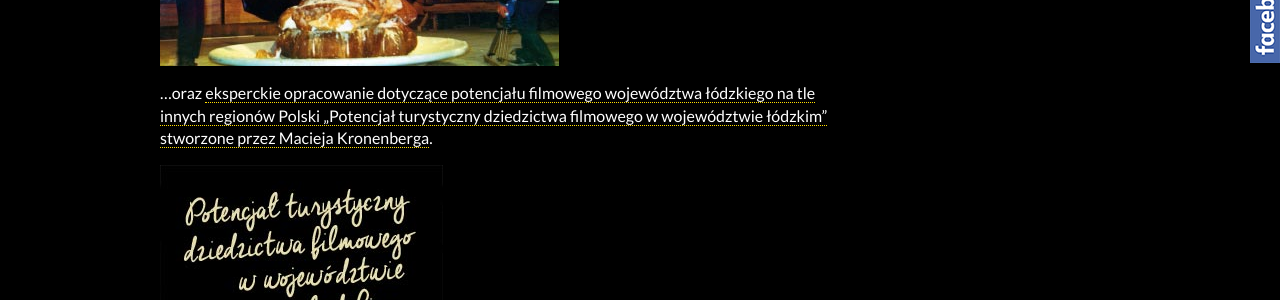
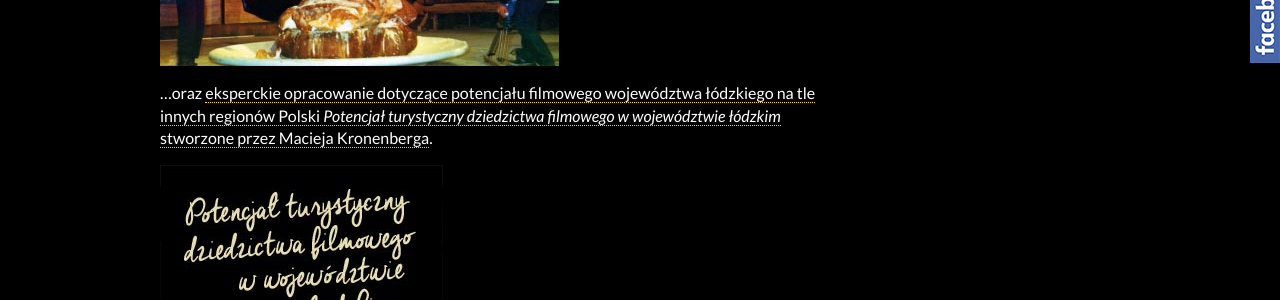
Before and after one commit to fusilli/filmowelodzkie, a Jekyll site: the page built from publikacje.md, in a window 1280 px wide and 900 px high, scrolled down 1555 px. Shown: the part 177-477 px from the top of the window. Built offline with Jekyll 4.4.1, drawn with Linux system fonts in a browser that asks for light colours; nearby versions of some CDN libraries.

```diff
--- a/publikacje.md
+++ b/publikacje.md
@@ -19,7 +19,7 @@ W 2016 r. w ramach projektu „Szlak filmowy województwa łódzkiego” [Filmow
 
 [![Szlak filmowy województwa łódzkiego](/img/szlak-filmowy-wojewodztwa-lodzkiego.jpg)](https://regiocentrum.pl/media/pages/o-nas/zrealizowane-projekty/potencjal-filmowy-wojewodztwa-lodzkiego/1a2f849e3d-1664362990/szlak-filmowy-wojewodztwa-lodzkiego-web-2022-09-27.pdf)
 
-…oraz [eksperckie opracowanie dotyczące potencjału filmowego województwa łódzkiego na tle innych regionów Polski „Potencjał turystyczny dziedzictwa filmowego w województwie łódzkim” stworzone przez Macieja Kronenberga](https://regiocentrum.pl/media/pages/o-nas/zrealizowane-projekty/potencjal-filmowy-wojewodztwa-lodzkiego/368c473929-1596056860/potencjal-turystyczny-dziedzictwa-filmowego-w-woj.-lodzkim_kronenberg_regio-2016.pdf).
+…oraz [eksperckie opracowanie dotyczące potencjału filmowego województwa łódzkiego na tle innych regionów Polski *Potencjał turystyczny dziedzictwa filmowego w województwie łódzkim* stworzone przez Macieja Kronenberga](https://regiocentrum.pl/media/pages/o-nas/zrealizowane-projekty/potencjal-filmowy-wojewodztwa-lodzkiego/368c473929-1596056860/potencjal-turystyczny-dziedzictwa-filmowego-w-woj.-lodzkim_kronenberg_regio-2016.pdf).
 
 [![Potencjał turystyczny dziedzictwa filmowego w województwie łódzkim](/img/potencjal-turystyczny-dziedzictwa-filmowego-w-wojewodztwie-lodzkim.jpg)](https://regiocentrum.pl/media/pages/o-nas/zrealizowane-projekty/potencjal-filmowy-wojewodztwa-lodzkiego/368c473929-1596056860/potencjal-turystyczny-dziedzictwa-filmowego-w-woj.-lodzkim_kronenberg_regio-2016.pdf)
 
```
